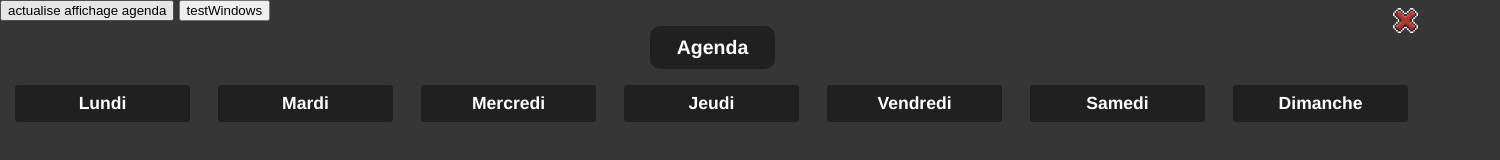
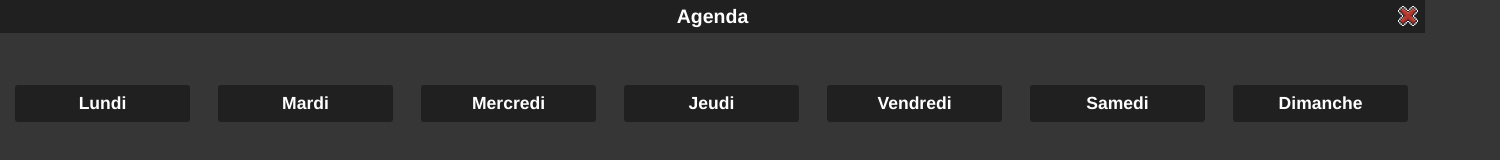
Before and after one commit to willy-guenard/Notification-anime, an Electron app: page index.html in a window 1500 px wide. Drawn offline with Linux system fonts and the light colour scheme.

Commit message:
changement de designe tache bar au dessu fenetre

```diff
--- a/a faire/Probleme.txt
+++ /dev/null
@@ -1,2 +0,0 @@
-
-probleme snas barre du dessu je peut pas faire bouger l'app
--- a/a faire/lien utile.txt
+++ b/a faire/lien utile.txt
@@ -10,4 +10,4 @@ https://www.electronjs.org/docs/tutorial/notifications
 
 https://www.electronjs.org/docs/api/tray
 
-BrowserWindow.titleBarStyle
+https://www.electronjs.org/docs/latest/api/native-image/
--- a/index.html
+++ b/index.html
@@ -10,17 +10,16 @@
 
       <div id="agenda">
         <div id="legende">
-
+          <h1 id="title_box">Agenda</h1>
           <from>
-            <input type="image" id="buton_close" onclick="window.close()" src="./Picture/Icone/crosscube.png" height="25px" width="25px" alt="Close">
+            <input id="buton_close" type="image" onclick="window.close()" src="./Picture/Icone/crosscube.png" alt="Close";>
           </form>
 
-          <input type="button" value="actualise affichage agenda" id="butonShowanime">
+          <!-- <input type="button" value="actualise affichage agenda" id="butonShowanime">
+          <input type="button" value="testWindows" id="testWindows"> -->
           <!-- <input type="button" value="token 1" id="tokenMal"> -->
           <!-- <input type="button" value="filtre" id="filtre"> -->
-          <input type="button" value="testWindows" id="testWindows">
 
-          <h1 id="Title">Agenda</h1>
         </div>
 
         <div id="Lundi" class="colone">
--- a/style.css
+++ b/style.css
@@ -9,12 +9,13 @@ body
   -moz-user-select: none; /* Firefox */
   -webkit-user-select: none; /* Chrome, Safari, Opéra depuis la version 15 */
   -ms-user-select: none; /* Internet explorer depuis la version 10 et Edge */
+
   user-select: none; /* Propriété standard */
 
   margin: 0;
   box-sizing: border-box;
   font-size: 15px;
-  font-family: Helvetica\ Neue,Helvetica,Arial,sans-serif; /* a changer*/
+  font-family: Helvetica Neue,Helvetica,Arial,sans-serif; /* a changer*/
   color: #fff;
 }
 
@@ -33,18 +34,6 @@ div
 {
   display: block;
   margin: 0;
-}
-
-h1
-{
-  color: white;
-  font-size: 1.3em;
-  background-color: #202020;
-  text-align: center;
-  border-radius: 10px;
-  margin: 5px 650px 11px;
-  padding: 10px;
-
 }
 
 h3
@@ -105,11 +94,27 @@ p
   /* border: 2px dashed red; */
 }
 
+#title_box
+{
+  color: white;
+  font-size: 1.3em;
+  background-color: #202020;
+  text-align: center;
+  margin: 0px 0px 10px;
+  padding: 5px;
+  -webkit-app-region: drag;
+  z-index: 1;
+}
+
 #buton_close
 {
   position: absolute;
   right: 0.5%;
-  top: 10%;
+  top: 8%;
+  height: 20px;
+  width: 20px;
+  z-index: 2;
+  -webkit-app-region: none;
 }
 
 .colone
```
Also changed, not shown: main.js (+12 -17 lines), preload.js (+5 -4 lines), Picture/kana_kuma.png (added).
